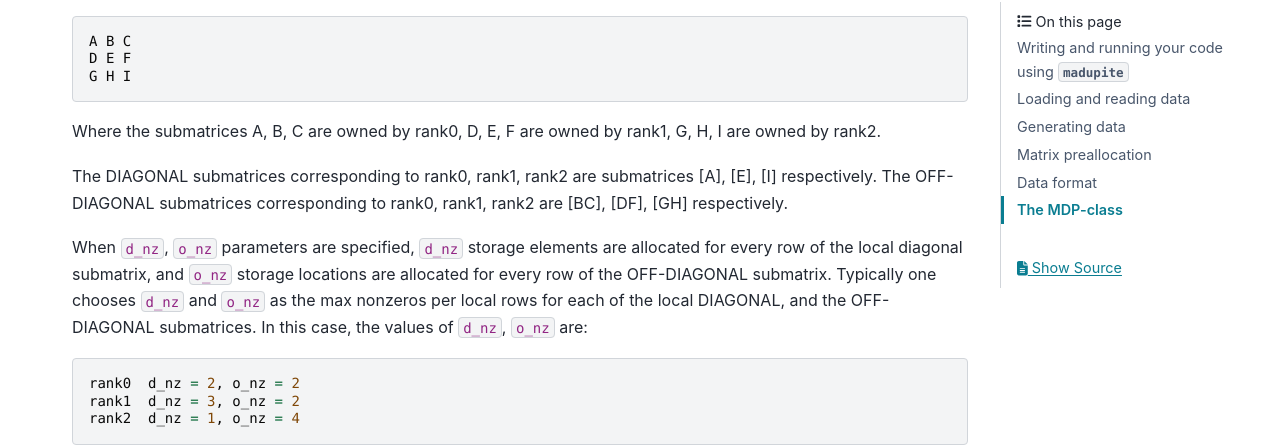
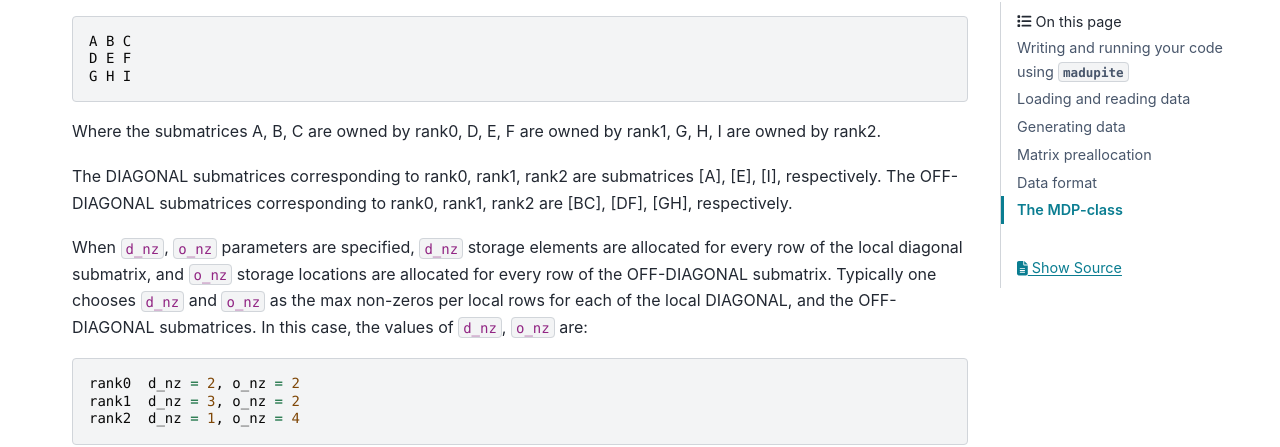
Before and after one commit to madupite/madupite, a Sphinx documentation site: the page built from docs/tutorial.rst, in a window 1280 px wide and 1400 px high, scrolled down 3588 px. Shown: the part 94-541 px from the top of the window. Built offline with Sphinx 7.4.7 and the PyData theme 0.15.4, drawn with Linux system fonts in a browser that asks for light colours; some of the changed text lies outside the part shown.

Commit message:
adding a note on preallocation tutorial + minor corrections

```diff
--- a/docs/tutorial.rst
+++ b/docs/tutorial.rst
@@ -151,13 +151,13 @@
 owned by rank1, G, H, I are owned by rank2.
 
 The DIAGONAL submatrices corresponding to rank0, rank1, rank2 are
-submatrices [A], [E], [I] respectively. The OFF-DIAGONAL submatrices
-corresponding to rank0, rank1, rank2 are [BC], [DF], [GH] respectively.
+submatrices [A], [E], [I], respectively. The OFF-DIAGONAL submatrices
+corresponding to rank0, rank1, rank2 are [BC], [DF], [GH], respectively.
 
 When ``d_nz``, ``o_nz`` parameters are specified, ``d_nz`` storage elements are
 allocated for every row of the local diagonal submatrix, and ``o_nz``
 storage locations are allocated for every row of the OFF-DIAGONAL submatrix.
-Typically one chooses ``d_nz`` and ``o_nz`` as the max nonzeros per local
+Typically one chooses ``d_nz`` and ``o_nz`` as the max non-zeros per local
 rows for each of the local DIAGONAL, and the OFF-DIAGONAL submatrices.
 In this case, the values of ``d_nz``, ``o_nz`` are:
 
@@ -221,6 +221,9 @@
         func=probfunc,
         preallocation=pc2
     )
+
+.. note::
+    Using the preallocation greatly improves performance. At the same time, it can be quite cumbersome to compute these parameters for larger settings. We suggest to use the parameters ``d_nz`` and ``o_nz`` and set their values to the maximum number of non-zero entries per-row of the full-matrix.
 
 Data format
 -----------
```
